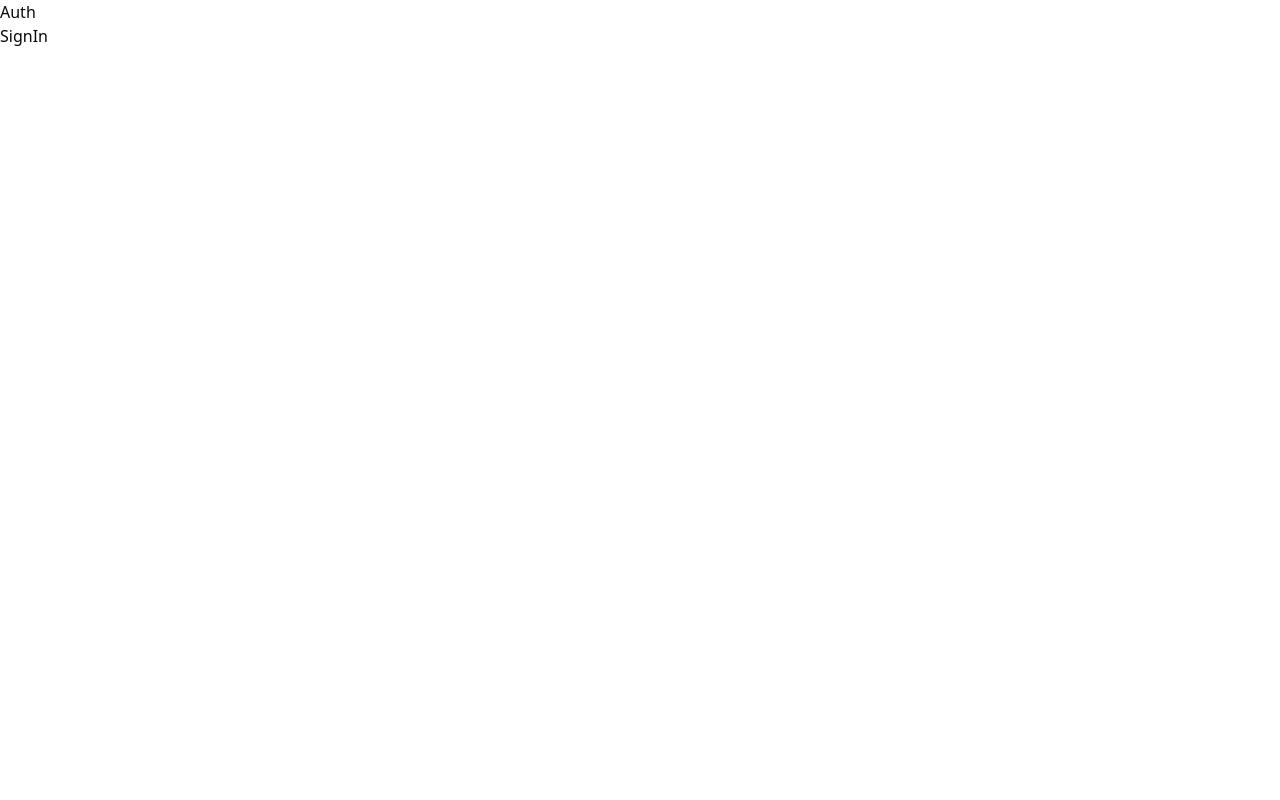
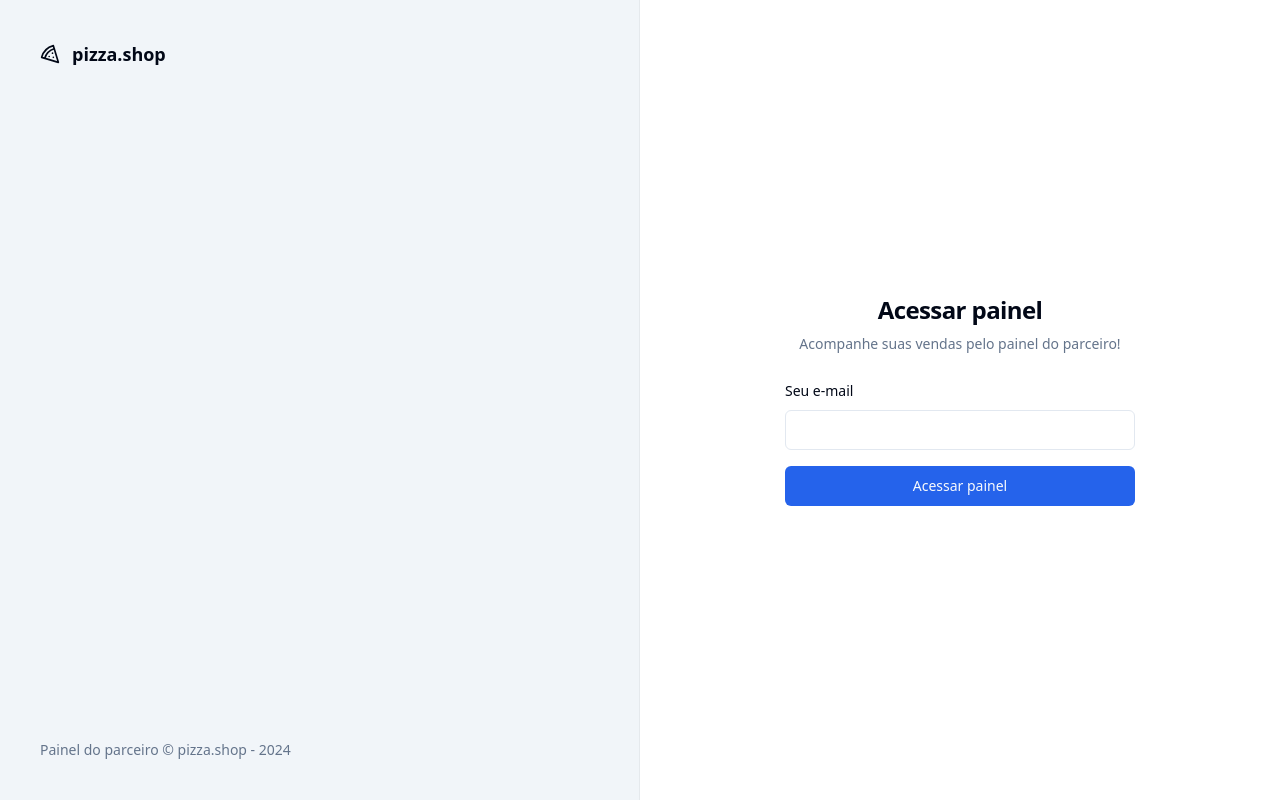
Before and after one commit to thiagomarim/pizza-shop, a React app: page /sign-in in a window 1280 px wide. Built offline with nearby package versions, Linux system fonts and the light colour scheme; the HTML template or start-up script is replaced by a standard one.

Commit message:
route sign-in adicionada, form e estilizacao

```diff
--- a/package.json
+++ b/package.json
@@ -10,6 +10,8 @@
     "preview": "vite preview"
   },
   "dependencies": {
+    "@hookform/resolvers": "^3.3.4",
+    "@radix-ui/react-label": "^2.0.2",
     "@radix-ui/react-slot": "^1.0.2",
     "class-variance-authority": "^0.7.0",
     "clsx": "^2.1.0",
@@ -19,10 +21,12 @@
     "react": "^18.2.0",
     "react-dom": "^18.2.0",
     "react-helmet-async": "^2.0.4",
+    "react-hook-form": "^7.49.3",
     "react-router-dom": "^6.21.3",
     "sort-by": "^0.0.2",
     "tailwind-merge": "^2.2.0",
-    "tailwindcss-animate": "^1.0.7"
+    "tailwindcss-animate": "^1.0.7",
+    "zod": "^3.22.4"
   },
   "devDependencies": {
     "@rocketseat/eslint-config": "^2.1.0",
--- /dev/null
+++ b/src/components/ui/input.tsx
@@ -0,0 +1,24 @@
+import * as React from 'react'
+
+import { cn } from '@/lib/utils'
+
+export type InputProps = React.InputHTMLAttributes<HTMLInputElement>
+
+const Input = React.forwardRef<HTMLInputElement, InputProps>(
+  ({ className, type, ...props }, ref) => {
+    return (
+      <input
+        type={type}
+        className={cn(
+          'flex h-10 w-full rounded-md border border-input bg-background px-3 py-2 text-sm ring-offset-background file:border-0 file:bg-transparent file:text-sm file:font-medium placeholder:text-muted-foreground focus-visible:outline-none focus-visible:ring-2 focus-visible:ring-ring focus-visible:ring-offset-2 disabled:cursor-not-allowed disabled:opacity-50',
+          className,
+        )}
+        ref={ref}
+        {...props}
+      />
+    )
+  },
+)
+Input.displayName = 'Input'
+
+export { Input }
--- /dev/null
+++ b/src/components/ui/label.tsx
@@ -0,0 +1,24 @@
+import * as LabelPrimitive from '@radix-ui/react-label'
+import { cva, type VariantProps } from 'class-variance-authority'
+import * as React from 'react'
+
+import { cn } from '@/lib/utils'
+
+const labelVariants = cva(
+  'text-sm font-medium leading-none peer-disabled:cursor-not-allowed peer-disabled:opacity-70',
+)
+
+const Label = React.forwardRef<
+  React.ElementRef<typeof LabelPrimitive.Root>,
+  React.ComponentPropsWithoutRef<typeof LabelPrimitive.Root> &
+    VariantProps<typeof labelVariants>
+>(({ className, ...props }, ref) => (
+  <LabelPrimitive.Root
+    ref={ref}
+    className={cn(labelVariants(), className)}
+    {...props}
+  />
+))
+Label.displayName = LabelPrimitive.Root.displayName
+
+export { Label }
--- a/src/global.css
+++ b/src/global.css
@@ -2,67 +2,51 @@
 @tailwind components;
 @tailwind utilities;
 
+
 @layer base {
   :root {
     --background: 0 0% 100%;
-    --foreground: 240 10% 3.9%;
-
+    --foreground: 222.2 84% 4.9%;
     --card: 0 0% 100%;
-    --card-foreground: 240 10% 3.9%;
-
+    --card-foreground: 222.2 84% 4.9%;
     --popover: 0 0% 100%;
-    --popover-foreground: 240 10% 3.9%;
-
-    --primary: 240 5.9% 10%;
-    --primary-foreground: 0 0% 98%;
-
-    --secondary: 240 4.8% 95.9%;
-    --secondary-foreground: 240 5.9% 10%;
-
-    --muted: 240 4.8% 95.9%;
-    --muted-foreground: 240 3.8% 46.1%;
-
-    --accent: 240 4.8% 95.9%;
-    --accent-foreground: 240 5.9% 10%;
-
+    --popover-foreground: 222.2 84% 4.9%;
+    --primary: 221.2 83.2% 53.3%;
+    --primary-foreground: 210 40% 98%;
+    --secondary: 210 40% 96.1%;
+    --secondary-foreground: 222.2 47.4% 11.2%;
+    --muted: 210 40% 96.1%;
+    --muted-foreground: 215.4 16.3% 46.9%;
+    --accent: 210 40% 96.1%;
+    --accent-foreground: 222.2 47.4% 11.2%;
     --destructive: 0 84.2% 60.2%;
-    --destructive-foreground: 0 0% 98%;
-
-    --border: 240 5.9% 90%;
-    --input: 240 5.9% 90%;
-    --ring: 240 10% 3.9%;
-
+    --destructive-foreground: 210 40% 98%;
+    --border: 214.3 31.8% 91.4%;
+    --input: 214.3 31.8% 91.4%;
+    --ring: 221.2 83.2% 53.3%;
     --radius: 0.5rem;
   }
 
   .dark {
-    --background: 240 10% 3.9%;
-    --foreground: 0 0% 98%;
-
-    --card: 240 10% 3.9%;
-    --card-foreground: 0 0% 98%;
-
-    --popover: 240 10% 3.9%;
-    --popover-foreground: 0 0% 98%;
-
-    --primary: 0 0% 98%;
-    --primary-foreground: 240 5.9% 10%;
-
-    --secondary: 240 3.7% 15.9%;
-    --secondary-foreground: 0 0% 98%;
-
-    --muted: 240 3.7% 15.9%;
-    --muted-foreground: 240 5% 64.9%;
-
-    --accent: 240 3.7% 15.9%;
-    --accent-foreground: 0 0% 98%;
-
+    --background: 222.2 84% 4.9%;
+    --foreground: 210 40% 98%;
+    --card: 222.2 84% 4.9%;
+    --card-foreground: 210 40% 98%;
+    --popover: 222.2 84% 4.9%;
+    --popover-foreground: 210 40% 98%;
+    --primary: 217.2 91.2% 59.8%;
+    --primary-foreground: 222.2 47.4% 11.2%;
+    --secondary: 217.2 32.6% 17.5%;
+    --secondary-foreground: 210 40% 98%;
+    --muted: 217.2 32.6% 17.5%;
+    --muted-foreground: 215 20.2% 65.1%;
+    --accent: 217.2 32.6% 17.5%;
+    --accent-foreground: 210 40% 98%;
     --destructive: 0 62.8% 30.6%;
-    --destructive-foreground: 0 0% 98%;
-
-    --border: 240 3.7% 15.9%;
-    --input: 240 3.7% 15.9%;
-    --ring: 240 4.9% 83.9%;
+    --destructive-foreground: 210 40% 98%;
+    --border: 217.2 32.6% 17.5%;
+    --input: 217.2 32.6% 17.5%;
+    --ring: 224.3 76.3% 48%;
   }
 }
 
--- a/src/pages/_layouts/auth.tsx
+++ b/src/pages/_layouts/auth.tsx
@@ -1,11 +1,20 @@
+import { Pizza } from 'lucide-react'
 import { Outlet } from 'react-router-dom'
 
 export function AuthLayout() {
   return (
-    <div>
-      <h1>Auth</h1>
+    <div className="grid min-h-screen grid-cols-2">
+      <div className="flex h-full flex-col justify-between border-r border-foreground/5 bg-muted p-10 text-muted-foreground">
+        <div className="flex items-center gap-3 text-lg text-foreground">
+          <Pizza className="h-5 w-5" />
+          <span className="font-semibold">pizza.shop</span>
+        </div>
+        <footer className="text-sm">
+          Painel do parceiro &copy; pizza.shop - {new Date().getFullYear()}
+        </footer>
+      </div>
 
-      <div>
+      <div className="flex flex-col items-center justify-center">
         <Outlet />
       </div>
     </div>
--- a/src/pages/auth/sign-in.tsx
+++ b/src/pages/auth/sign-in.tsx
@@ -1,10 +1,55 @@
 import { Helmet } from 'react-helmet-async'
+import { useForm } from 'react-hook-form'
+import { z } from 'zod'
+
+import { Button } from '@/components/ui/button'
+import { Input } from '@/components/ui/input'
+import { Label } from '@/components/ui/label'
+
+const signInForm = z.object({
+  email: z.string().email(),
+})
+
+type signInForm = z.infer<typeof signInForm>
 
 export function SignIn() {
+  const {
+    register,
+    handleSubmit,
+    formState: { isSubmitting },
+  } = useForm<signInForm>()
+
+  function handleSignIn(data: signInForm) {
+    console.log(data)
+  }
+
   return (
     <>
       <Helmet title="Login" />
-      <h1>SignIn</h1>
+
+      <div className="p-8">
+        <div className="flex w-[350px] flex-col justify-center gap-6">
+          <div className="flex flex-col gap-2 text-center">
+            <h1 className="text-2xl font-semibold tracking-tight">
+              Acessar painel
+            </h1>
+            <p className="text-sm text-muted-foreground">
+              Acompanhe suas vendas pelo painel do parceiro!
+            </p>
+          </div>
+
+          <form onSubmit={handleSubmit(handleSignIn)} className="space-y-4">
+            <div className="space-y-2">
+              <Label htmlFor="email">Seu e-mail</Label>
+              <Input id="email" type="email" {...register('email')} />
+            </div>
+
+            <Button disabled={isSubmitting} className="w-full" type="submit">
+              Acessar painel
+            </Button>
+          </form>
+        </div>
+      </div>
     </>
   )
 }
```
Also changed, not shown: src/components/ui/button.tsx (+21 -21 lines), 1 other file (tests, documents, lock files or other folders).
